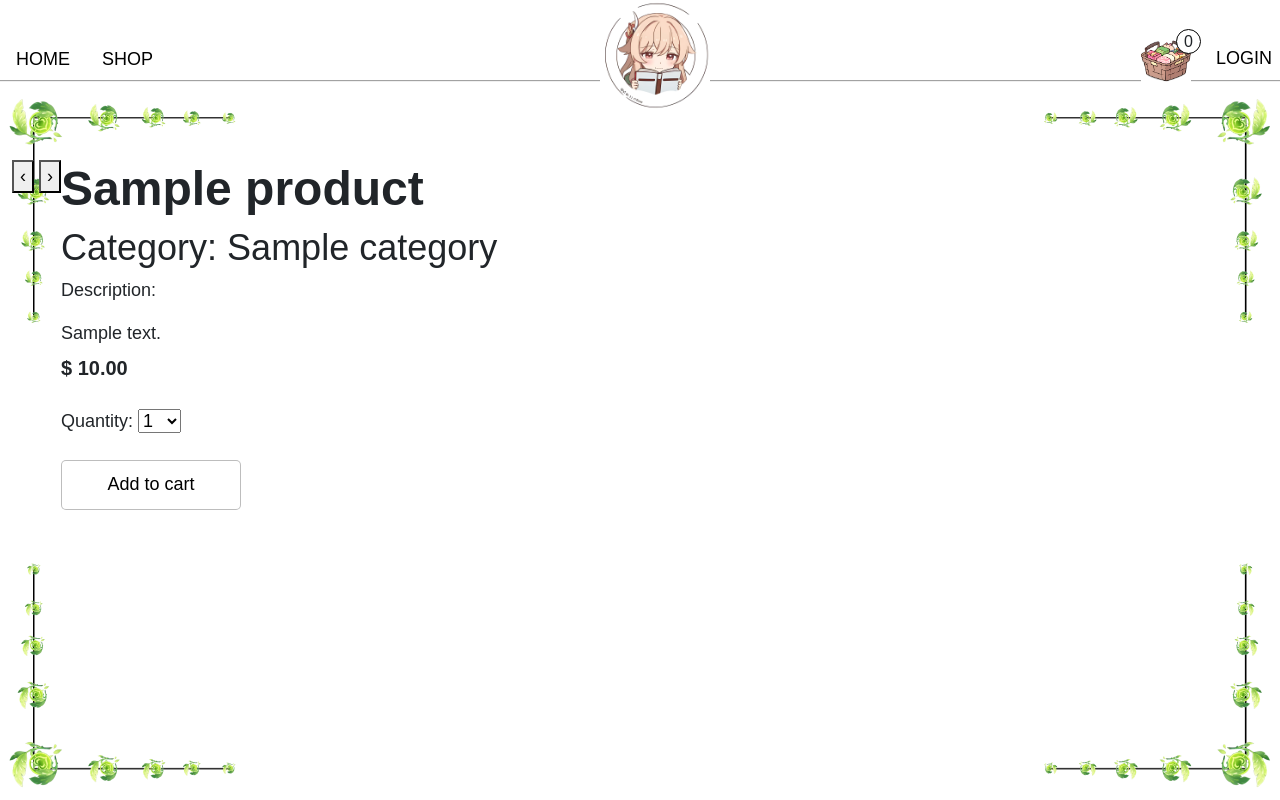
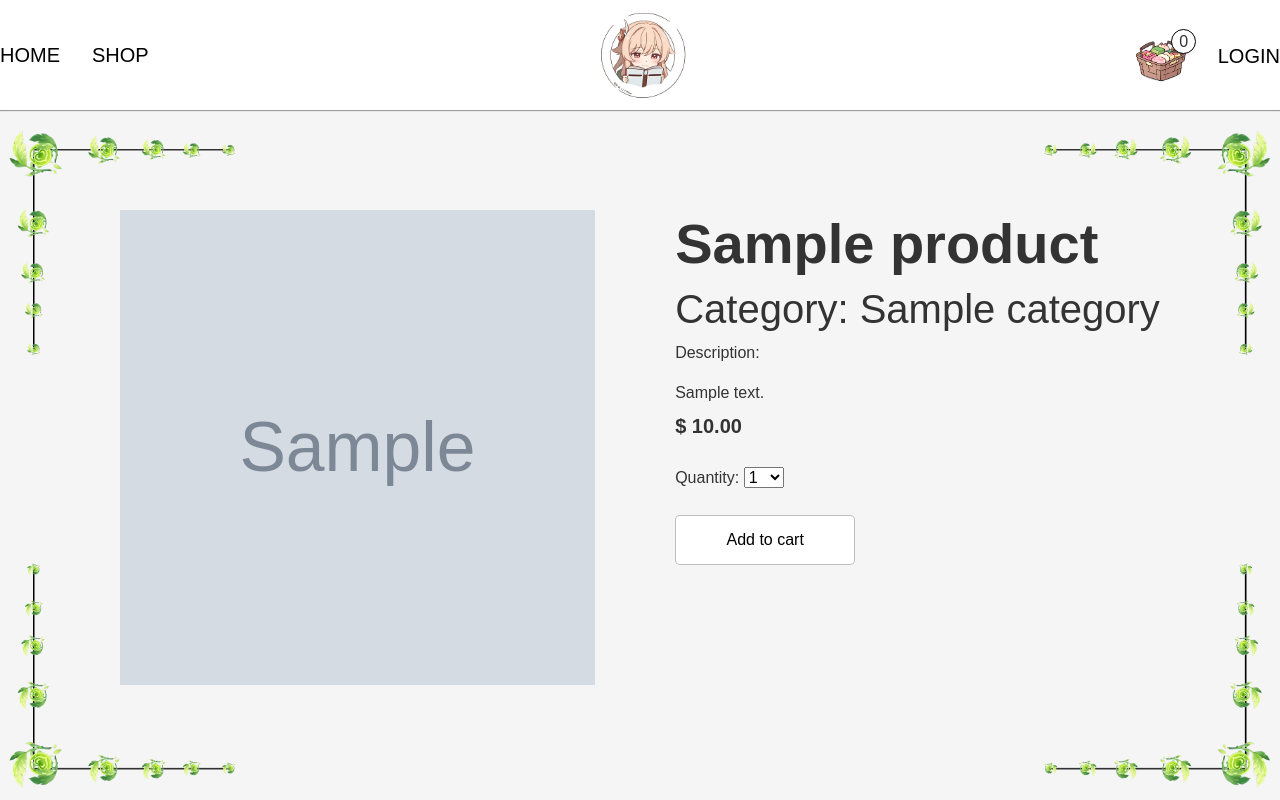
Before and after one commit to MindlessMuse666/anime-diary, a Django app: a page that uses accessory_market/main/templates/main/base.html in a window 1280 px wide. Run offline with Django 5.2, Linux system fonts and the light colour scheme; tables that the repository leaves empty hold one stand-in row (values such as "Sample post"); grey boxes marked "Sample" are stand-in pictures; parts of the project's set-up code (start-up, migrations or seed data) failed here and were passed over; some libraries are stand-ins or nearby versions; some web fonts are replaced.

Commit message:
feat fix `main`, ux- ui-design
feat fix `main`:
1. Разработаны новые категории, соответствующие README.md.
2. Добавлена новая манга в категории "Manga".
3. Продолжение разбиения `base.css` на конкретные css-файлы.
4. Улучшен визуал сайта (`base.html`, `index.html` и `detail.html`) путём изменения соответствующих css-файлов и темплейтов.
fix:
Исправлена некорректная прокрутка фото товара в подробном просмотре карточки товара (`detail.html`).

ux- ui-design:
Создана, расписана и импортирована через админку новая манга "Echoes of the Endless Labyrinth" в категорию "Manga".
---
feat fix `main`:
1. New categories have been developed, corresponding to README.md .
2. Added a new manga in the "Manga" category.
3. Continue splitting 'base.css' into specific css files.
4. The site's visual has been improved (`base.html `, `index.html `and `detail.html `) by changing the corresponding css files and templates.
fix:
Fixed incorrect scrolling of the product photo in the detailed product card view (`detail.html `).

ux- ui-design:
A new manga "Echoes of the Endless Labyrinth" was created, painted and imported into the "Manga" category through the admin panel.

```diff
--- a/accessory_market/main/static/css/base.css
+++ b/accessory_market/main/static/css/base.css
@@ -1,26 +1,22 @@
 @import url('https://fonts.googleapis.com/css2?family=Carrois+Gothic&display=swap');
+
 
 :root {
     --box-shadow: 0px 1px 1px rgba(0, 0, 0, .363)
 }
 
-@font-face {
-    font-family: anime_ace2;
-    src: url(../fonts/animeace2_0bbcyr.otf);
-}
-
-span {
-    font-family: anime_ace2, sans-serif;
-    font-size: 40px;
-    line-height: 0;
-}
 
 body {
+    margin: 0;
+    padding: 0;
+    display: flex;
+    flex-direction: column;
+    min-height: 100vh; /* Чтобы footer всегда был снизу */
+    overflow-x: hidden;
     font-family: "Carrois Gothic", sans-serif;
-    font-size: 18px;
-    padding: 0;
-    margin: 0;
-    overflow-x: hidden;
+    font-size: 1rem;
+    background-color: #f5f5f5;
+    color: #333;
 }
 
 ul {
@@ -34,78 +30,85 @@ a {
 }
 
 h1 {
-    font-size: 48px;
+  font-size: 3.5rem;
 }
 
 h2 {
-    font-size: 48px;
+  font-size: 3.5rem;
   font-weight: 600;
 }
 
 h3 {
-    font-size: 36px;
+  font-size: 2.5rem;
 }
 
 h5 {
-    font-size: 18px;
+  font-size: 1rem;
   margin: 0;
   font-weight: 600;
 }
 
-.header {
-    height: 80px;
+
+/* Шапка */
+header {
+  box-shadow: var(--box-shadow);
+  padding: 10px 0;
   background-color: #fff;
-    box-shadow: var(--box-shadow);
 }
 
-.header-list {
-    text-transform: uppercase;
+header h1 {
+    margin: 0;
+}
+
+header nav ul {
+    list-style: none;
+    padding: 0;
+    margin-top: 10px;
+}
+
+header nav ul li {
+    display: inline;
+    margin: 0 10px;
+}
+
+header nav ul li a {
+    color: #fff;
+    text-decoration: none;
+}
+
+header nav ul li a:hover {
+    text-decoration: underline;
 }
 
 
+.header-list {
+  display: flex;
+  margin: 0;
+  text-transform: uppercase;
+  gap: 2rem;
+}
+
+.nav-a {
+  font-size: 1.25rem;
+}
 
 .header-container {
     box-sizing: border-box;
-    max-width: 1400px;
+    max-width: 1375px;
     margin: 0 auto;
     justify-content: space-between;
-    padding: 0 0; /* 0 15px */
+    padding: 0 0;
     align-items: center;
 }
 
+
 .container {
-    box-sizing: border-box;
-    max-width: 1600px;
+  display: flex;
+  justify-content: center;
+  max-width: 1350px;
   margin: 0 auto;
-}
-
-.home {
-    align-content: center;
-}
-
-.home-title {
-    margin-top: 175px;
-    margin-bottom: 50px;
-}
-
-.home-cards {
-    justify-content: center;
-    margin-left: 50px;
-    margin-right: 50px;
-    overflow-x: hidden;
-}
-
-.home-card {
-    width: 200px;
-    height: 325px;
-    border: 1px solid #00000027;
-    border-radius: 5px;
-    transition: all .5s ease;
-    background-color: #fff;
-}
-
-.home-card:hover {
-    border: 1px solid #000;
+  padding: 20px;
+  flex: 1; /* Так контейнер занимает всё доступное пространство */
 }
 
 .title-card {
@@ -124,36 +127,6 @@ h5 {
     font-weight: 700;
     margin-top: -10px;
 }
-
-.home-btn {
-    display: flex;
-    align-items: center;
-    justify-content: center;
-    width: 180px;
-    height: 50px;
-    border: 1px solid #00000027;
-    border-radius: 5px;
-    background-image: url(../img/buttons/anime_diary/element_button.png);
-    transition: all .5s ease;
-    z-index: 2;
-}
-
-.home-btn:hover {
-    border: 1px solid #000;
-}
-
-.body-logo-top {
-    position: fixed;
-    top: 12.5%;
-    left: 44.5%;
-}
-
-/* .body-logo-bottom {
-    height: 69px;
-    width: 108px;
-    bottom: 0%;
-    left: 44.5%;
-} */
 
 .detail-image {
     width: 650px;
--- /dev/null
+++ b/accessory_market/main/static/css/detail.css
@@ -0,0 +1,45 @@
+.detail-image {
+  width: 475px;
+  height: 475px;
+  margin-right: 80px;
+}
+
+.image-nav {
+  position: absolute;
+  top: 48.15%;
+  left: 0;
+  width: 100%;
+  text-align: center;
+}
+
+.left-btn, .right-btn {
+  color: #000;
+  background-color: #ffffff00;
+  border: none;
+  padding: 10px 20px;
+  font-size: 2.75rem;
+  cursor: pointer;
+  transition: all 0.4s ease;
+}
+
+.right-btn:hover {
+  background-color: #00000013;
+  border-bottom-right-radius: 8px;
+  border-top-right-radius: 8px;
+}
+
+.left-btn:hover {
+  background-color: #00000013;
+  border-bottom-left-radius: 8px;
+  border-top-left-radius: 8px;
+}
+
+.left-btn {
+  position: absolute;
+  left: 3.1%;
+}
+
+.right-btn {
+  position: absolute;
+  left: 38.9%;
+}
--- a/accessory_market/main/static/css/frames.css
+++ b/accessory_market/main/static/css/frames.css
@@ -1,42 +1,40 @@
 .frame-tl {
-    position: fixed;
-    bottom: 59%;
-    z-index: -1;
+  position: absolute;
+  bottom: 55%;
+  z-index: -1;
 }
 
 .frame-tr {
-    position: fixed;
+  position: absolute;
+  right: 0%;
+  bottom: 55%;
+  z-index: -1;
+}
+
+.frame-bl {
+  position: absolute;
+  bottom: 0%;
+  z-index: -1;
+}
+
+.frame-br {
+  position: absolute;
+  right: 0%;
+  bottom: 0%;
+  z-index: -1;
+}
+
+@media (display-mode: fullscreen) {
+  .frame-tl {
+    position: absolute;
+    bottom: 59%;
+    z-index: -1;
+  }
+
+  .frame-tr {
+    position: absolute;
     right: 0%;
     bottom: 59%;
     z-index: -1;
+  }
 }
-
-.frame-bl {
-    position: fixed;
-    /* top: 83%; */
-    bottom: 0%;
-    z-index: -1;
-}
-
-.frame-br {
-    position: fixed;
-    right: 0%;
-    bottom: 0%;
-    /* top: 83%; */
-    z-index: -1;
-}
-
-@media (display-mode: fullscreen) {
-    .frame-tl {
-        position: fixed;
-        bottom: 63%;
-        z-index: -1;
-    }
-
-    .frame-tr {
-        position: fixed;
-        right: 0%;
-        bottom: 63%;
-        z-index: -1;
-    }
-}
--- a/accessory_market/main/static/css/logo.css
+++ b/accessory_market/main/static/css/logo.css
@@ -1,7 +1,9 @@
 .anime-diary-logo {
-  display: flex;
-  height: 110px;
-  width: 110px;
-  justify-content: center;
-  align-items: center;
+  height: 90px;
+  width: 90px;
 }
+
+.body-logo-top {
+  height: 90px;
+  width: 90px;
+}
--- a/accessory_market/main/templates/main/base.html
+++ b/accessory_market/main/templates/main/base.html
@@ -6,25 +6,27 @@
     <meta name="viewport" content="width=device-width, initial-scale=1.0" />
     <title>Anime Diary</title>
 
-    {% comment %}bootstrap{% endcomment %}
+    {% comment %}bootstrap and css{% endcomment %}
     <link rel="stylesheet" href="{% static 'bootstrap/css/bootstrap.min.css' %}" />
+    <link rel="stylesheet" href="{% static 'css/base.css' %}" />
+    <link rel="stylesheet" href="{% static 'css/logo.css' %}" />
+    <link rel="stylesheet" href="{% static 'css/basket.css' %}" />
+    <link rel="stylesheet" href="{% static 'css/frames.css' %}" />
 
-    {% comment %}css{% endcomment %}
-    <link rel="stylesheet" href="{% static 'css/base.css' %}" />
-    <link rel="stylesheet" href="{% static 'css/logo.css' %}">
-    <link rel="stylesheet" href="{% static 'css/basket.css' %}">
-    <link rel="stylesheet" href="{% static 'css/frames.css' %}" />
+    {% block styles %}
+    {% endblock %}
+
   </head>
   <body>
     <header class="header sticky-top">
       <div class="header-container d-flex">
-        <navbar class="header-nav pt-4">
-          <ul class="header-list d-flex">
+        <navbar class="header-nav">
+          <ul class="header-list">
             <li>
-              <a href="/" class="nav-a m-3">Home</a>
+              <a href="/" class="nav-a">Home</a>
             </li>
             <li>
-              <a href="/shop" class="nav-a m-3">Shop</a>
+              <a href="/shop" class="nav-a">Shop</a>
             </li>
           </ul>
         </navbar>
@@ -35,9 +37,9 @@
           <a href="{% url 'cart:cart_detail' %}"><img src="{% static 'img/basket/basket_icon.png' %}" class="cart-counter-logo" alt="" /></a>
 
           {% if user.is_authenticated %}
-            <a href="{% url 'users:profile' %}">PROFILE</a>
+            <a href="{% url 'users:profile' %}" class="nav-a">PROFILE</a>
           {% else %}
-          <a href="{% url 'users:login' %}" class="m-2">LOGIN</a>
+          <a href="{% url 'users:login' %}" class="nav-a" style="margin-left: 15px;">LOGIN</a>
           {% endif %}
 
           <p class="cart-quantity">
@@ -57,6 +59,7 @@
 
       {% endblock %}
     </div>
+
     <img src="{% static 'img\frames\v1_croped\top_left\frame_tl.png' %}" class="frame-tl" alt="" />
     <img src="{% static 'img\frames\v1_croped\top_right\frame_tr.png' %}" class="frame-tr" alt="" />
     <img src="{% static 'img\frames\v1_croped\bottom_left\frame_bl.png' %}" class="frame-bl" alt="" />
--- a/accessory_market/main/templates/main/product/detail.html
+++ b/accessory_market/main/templates/main/product/detail.html
@@ -5,15 +5,19 @@
   {{ product.name }}
 {% endblock %}
 
+{% block styles %}
+  <link rel="stylesheet" href="{% static 'css/detail.css' %}">
+{% endblock styles %}
+
 {% block content %}
   <div class="detail-product d-flex">
-    <div class="detail-img">
+    <div class="detail-images">
       {% for image in product.images.all %}
-        <img class="detail-img" src="{{ image.image.url }}" alt="" style="display: none;" data-index="{{ forloop.counter0 }}" />
+        <img class="detail-image" src="{{ image.image.url }}" alt="" style="display: none;" data-index="{{ forloop.counter0 }}">
       {% endfor %}
       <div class="image-nav">
         <button class="left-btn">&lsaquo;</button>
-        <button class="left-btn">&rsaquo;</button>
+        <button class="right-btn">&rsaquo;</button>
       </div>
     </div>
     <script>
```
Also changed, not shown: accessory_market/main/static/css/home.css (added, +57 -0 lines), accessory_market/main/templates/main/index/index.html (+22 -11 lines). Lines whose indentation alone changed are shown as unchanged.
